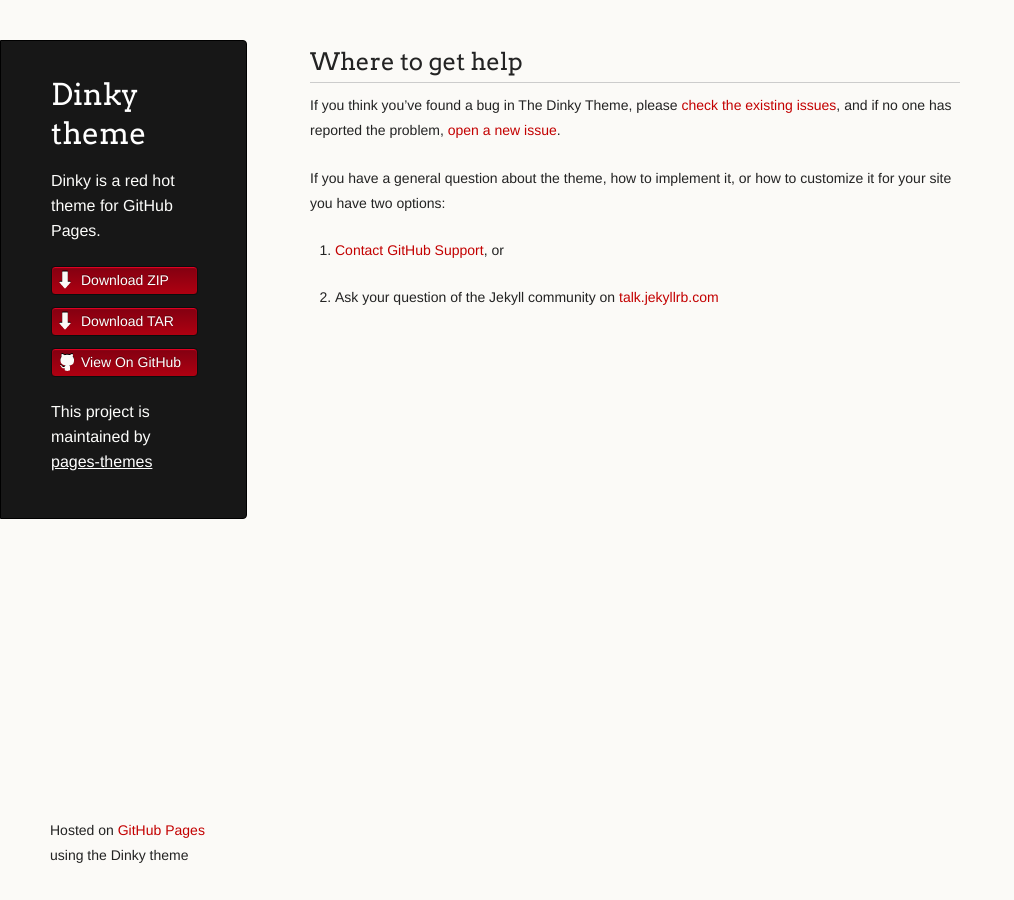
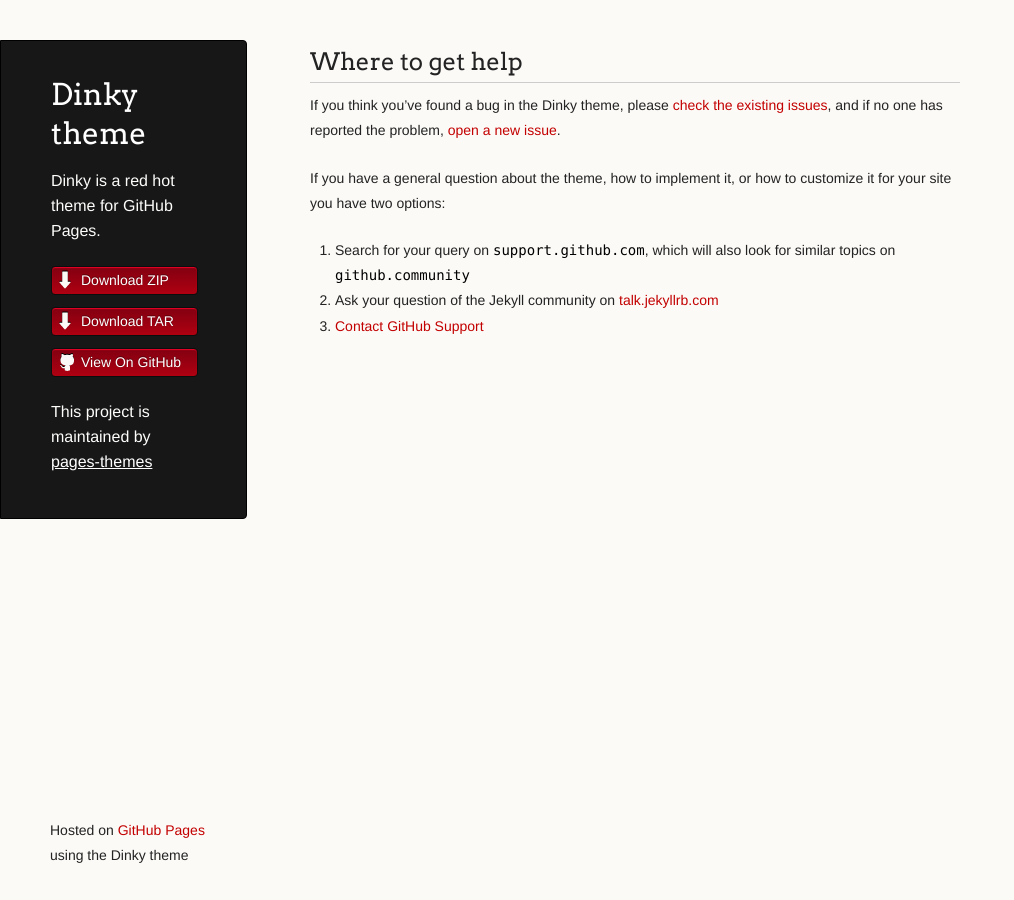
Before and after one commit to pages-themes/dinky, a Jekyll site: the page built from docs/SUPPORT.md, in a window 1280 px wide. Shown: the whole page, without its empty margins (0-1014 px from the left). Built offline with Jekyll 4.4.1, drawn with Linux system fonts in a browser that asks for light colours; our own code applies the rules of GitHub Pages for plain Markdown files.

Commit message:
Update docs/SUPPORT.md

```diff
--- a/docs/SUPPORT.md
+++ b/docs/SUPPORT.md
@@ -1,9 +1,9 @@
 ## Where to get help
 
-If you think you've found a bug in The Dinky Theme, please [check the existing issues](https://github.com/pages-themes/dinky/issues), and if no one has reported the problem, [open a new issue](https://github.com/pages-themes/dinky/issues/new).
+If you think you've found a bug in the Dinky theme, please [check the existing issues](https://github.com/pages-themes/dinky/issues), and if no one has reported the problem, [open a new issue](https://github.com/pages-themes/dinky/issues/new).
 
-If you have a general question about the theme, how to implement it, or how to customize it for your site  you have two options:
+If you have a general question about the theme, how to implement it, or how to customize it for your site you have two options:
 
-1. [Contact GitHub Support](https://github.com/contact?form%5Bsubject%5D=GitHub%20Pages%20theme%20pages-themes/dinky), or
-
+1. Search for your query on [`support.github.com`](https://support.github.com/?q=pages+Dinky+theme), which will also look for similar topics on [`github.community`](https://github.community/search?q=pages+Dinky+theme)
 2. Ask your question of the Jekyll community on [talk.jekyllrb.com](https://talk.jekyllrb.com/)
+3. [Contact GitHub Support](https://github.com/contact?form%5Bsubject%5D=GitHub%20Pages%20theme%20pages-themes/dinky)
```
